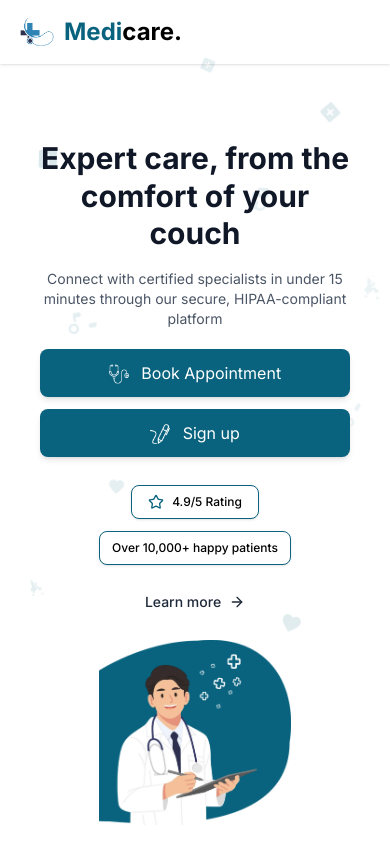
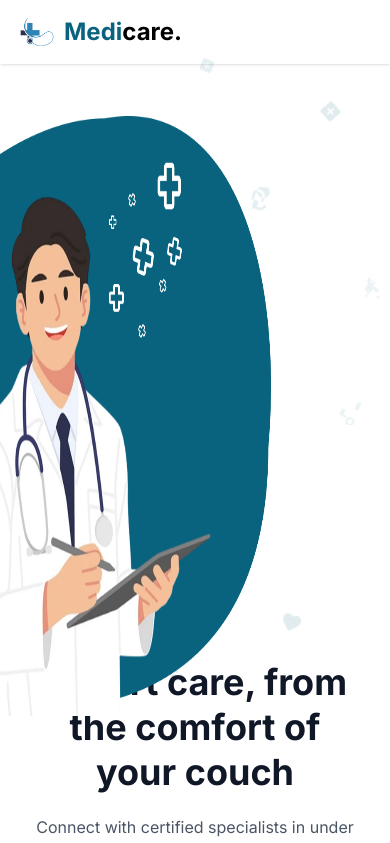
Before and after one commit to gelopagutayao/Medicare, a React (Vite) app in the folder frontend/: page / in a window 390 px wide. Shown: the top 843 px of the page. Built offline with nearby package versions, Linux system fonts and the light colour scheme.

Commit message:
hero image updated

```diff
--- a/frontend/src/pages/heropage.tsx
+++ b/frontend/src/pages/heropage.tsx
@@ -12,27 +12,27 @@ const Heropage = () => {
         <div className="max-w-7xl mx-auto px-6 flex flex-col lg:flex-row items-center justify-between gap-6">
 
           {/* LEFT SIDE */}
-          <div className="relative w-full lg:w-1/2 flex justify-center lg:justify-end order-2 lg:order-1">
+          <div className="relative w-full lg:w-1/2 flex justify-center">
             <img
               src="/hero1.png"
               alt="Doctor"
-              className="w-48 h-48 sm:w-64 sm:h-64 md:w-80 md:h-80 lg:w-[500px] lg:h-[500px] object-contain"
+              className="w-150 h-150 relative z-10 mr-47.5 mb-10"
             />
           </div>
 
           {/* RIGHT SIDE */}
-          <div className="w-full lg:w-1/2 text-center lg:text-left px-4 order-1 lg:order-2 lg:mt-0 mt-6">
+          <div className="w-full lg:w-1/2 text-center lg:text-left px-2.5 -mt-30">
 
-            <h1 className="text-3xl sm:text-4xl md:text-5xl font-bold text-gray-900 leading-tight">
-              Expert care, from <br className="hidden sm:block" /> the comfort of your couch
+            <h1 className="text-4xl md:text-5xl font-bold text-gray-900 leading-tight">
+              Expert care, from <br /> the comfort of your couch
             </h1>
 
-            <p className="mt-4 sm:mt-5 text-gray-600 max-w-md mx-auto lg:mx-0 text-sm sm:text-base">
+            <p className="mt-5 text-gray-600 max-w-md mx-auto lg:mx-0">
               Connect with certified specialists in under 15 minutes through our
               secure, HIPAA-compliant platform
             </p>
 
-            <div className="mt-5 sm:mt-6 flex flex-col sm:flex-row gap-3 sm:gap-4 justify-center lg:justify-start">
+            <div className="mt-6 flex flex-col sm:flex-row gap-4 justify-center lg:justify-start">
               <Link to="/book-appointment" className="bg-[#09637E] text-white px-6 py-3 rounded-lg shadow-md transition-all duration-300 hover:shadow-[0_0_20px_rgba(9,99,126,0.6)]">
                 <img src={stethoscope} alt="Stethoscope" className="w-5 h-5 inline mr-2 brightness-0 invert" /> Book Appointment
               </Link>
@@ -42,14 +42,14 @@ const Heropage = () => {
               </Link>
             </div>
 
-            <div className="mt-7 sm:mt-9.25 flex flex-col sm:flex-row gap-3 sm:gap-4 justify-center lg:justify-start items-center">
-              <div className="flex items-center border-[#09637E] gap-2 border px-4 sm:px-6 py-2 rounded-lg bg-white shadow-sm text-xs sm:text-sm">
+            <div className="mt-9.25 flex flex-col sm:flex-row gap-4 justify-center lg:justify-start items-center">
+              <div className="flex items-center border-[#09637E] gap-2 border px-6 py-2 rounded-lg bg-white shadow-sm">
                 <Star size={16} className="text-[#09637E]" />
-                <span className="font-medium">4.9/5 Rating</span>
+                <span className="text-sm font-medium">4.9/5 Rating</span>
               </div>
 
-              <div className="flex items-center gap-2 border border-[#09637E] px-3 sm:px-4 py-2 rounded-lg bg-white shadow-sm">
-                <span className="text-xs sm:text-sm font-medium">
+              <div className="flex items-center gap-2 border border-[#09637E] px-4 py-2 rounded-lg bg-white shadow-sm">
+                <span className="text-sm font-medium">
                   Over 10,000+ happy patients
                 </span>
               </div>
```
